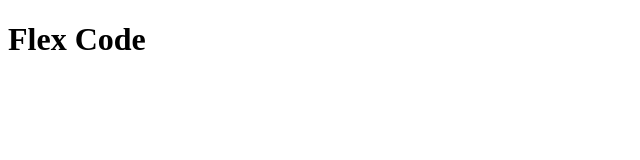
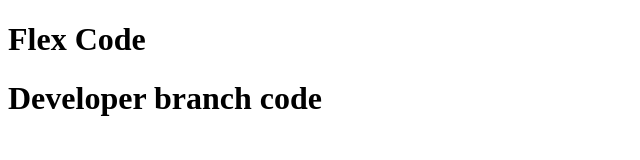
Before and after one commit to mehedihasan8/flex-code, a plain HTML site: page index.html in a window 1280 px wide. Shown: the whole page, without its empty margins (0-640 px from the left). Drawn offline with Linux system fonts and the light colour scheme.

Commit message:
Developer Branch Create

```diff
--- a/index.html
+++ b/index.html
@@ -7,5 +7,6 @@
   </head>
   <body>
     <h1>Flex Code</h1>
+    <h1>Developer branch code</h1>
   </body>
 </html>
```
